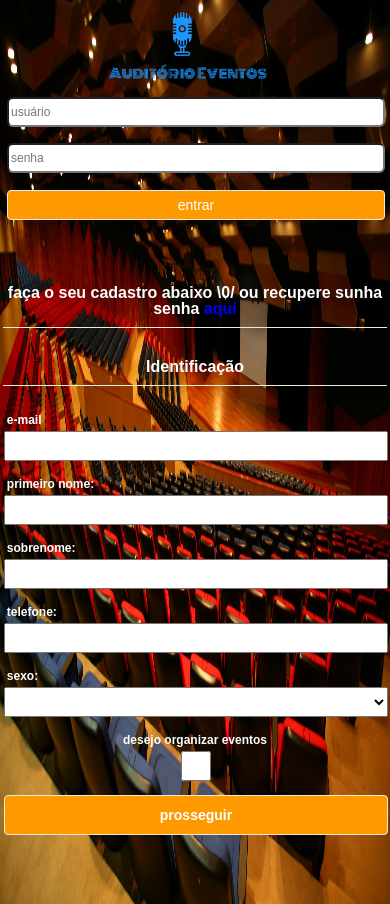
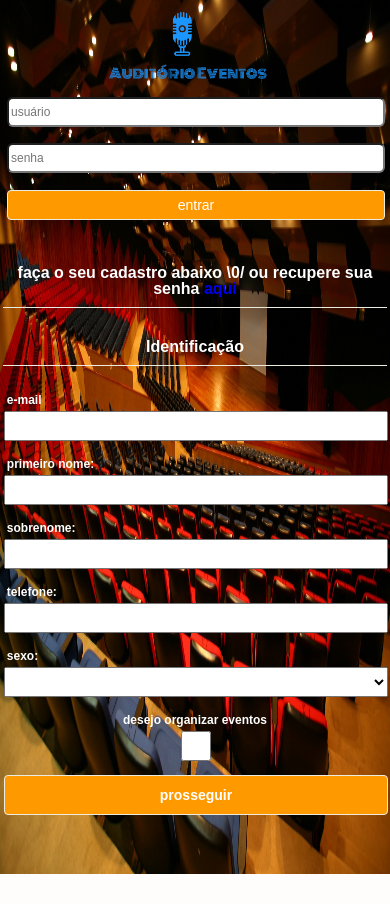
Before and after one commit to ivanmrosa/retorica, a Django app: page / in a window 390 px wide. After the commit the page ends 874 px from the top, so only its background shows below. Run offline with Django 3.2, Linux system fonts and the light colour scheme.

Commit message:
ajuste header

```diff
--- a/retorica/static/css/rlib.css
+++ b/retorica/static/css/rlib.css
@@ -1167,7 +1167,7 @@ textarea.field, .form-field  textarea{
     100% { transform: rotate(360deg); }
 }
 
-@media screen and (max-width: 800px) {
+@media screen and (max-width: 799px) {
 	.col{
 	  /* margin:0px;
 	   margin-left:0px;*/
@@ -1212,10 +1212,6 @@ textarea.field, .form-field  textarea{
 
     .hide-scroll.no-height{
        display: none;
-    }
-
-    .hide-scroll.no-height{
-
     }
 
     .hide-scroll.with-height{
@@ -1396,6 +1392,19 @@ textarea.field, .form-field  textarea{
 
 }
 
+@media screen and (max-width: 768px) {
+    .fixed-header.no-fixed-mobile ~ .after-header{
+       padding-top: 75px !important;
+    }
+
+}
+
+@media screen and (max-width: 414px) {
+    .fixed-header.no-fixed-mobile ~ .after-header{
+       padding-top: 50px !important;
+    }
+
+}
 
 @media screen and (max-width: 600px) {
 
--- a/retorica/template/usuario/home.html
+++ b/retorica/template/usuario/home.html
@@ -51,7 +51,7 @@
     <aside class="col col-3 after-header" id="div-left">
     </aside>
     <section class="col col-4 after-header" id="cadastro">
-        <div class="title">faça o seu cadastro abaixo \0/ ou recupere sunha senha
+        <div class="title">faça o seu cadastro abaixo \0/ ou recupere sua senha
             <a href="javascript:void(0)" class=""
                onclick="mainLib.popup.openPopup('recuperar_senha')"> aqui</a>
         </div>
```
